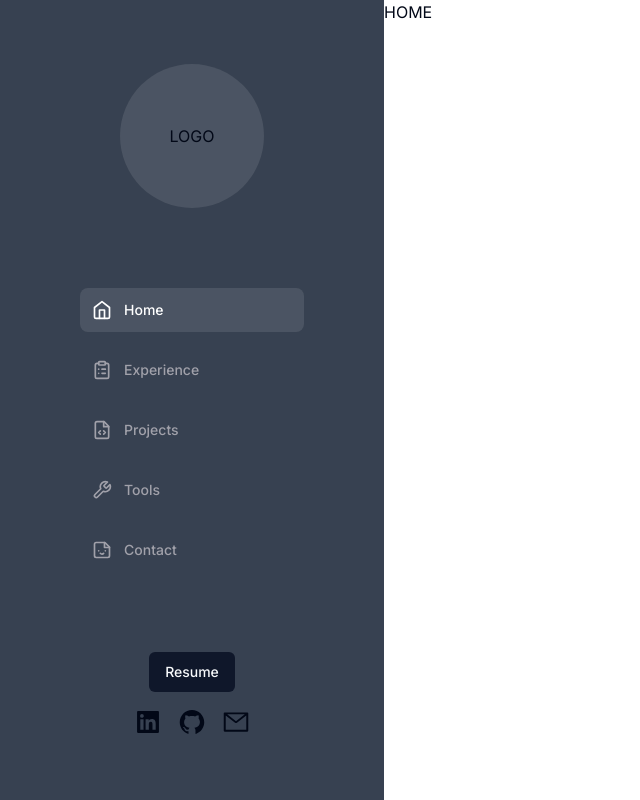
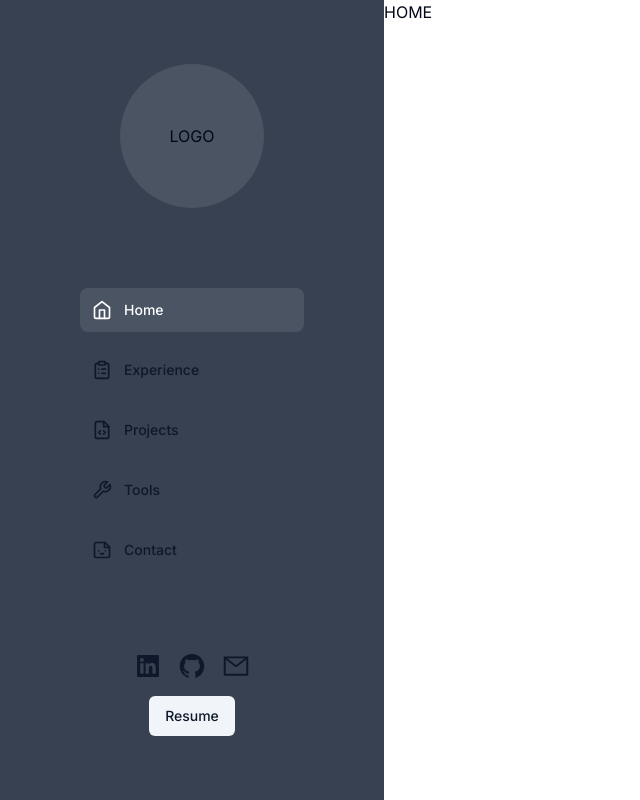
Before and after one commit to penguinboots/portfolio-v3, a Next.js app: page /home in a window 1280 px wide. Shown: the whole page, without its empty margins (0-640 px from the left). Built offline with nearby package versions, Linux system fonts and the light colour scheme.

Commit message:
add links

```diff
--- a/components/Sidebar.tsx
+++ b/components/Sidebar.tsx
@@ -39,17 +39,17 @@ const socials = [
   {
     label: "LinkedIn",
     icon: AiFillLinkedin,
-    href: "",
+    href: "https://www.linkedin.com/in/sabrina-y-wang/",
   },
   {
     label: "Github",
     icon: AiFillGithub,
-    href: "",
+    href: "https://github.com/penguinboots",
   },
   {
     label: "Email",
     icon: AiOutlineMail,
-    href: "",
+    href: "mailto: sabrina.ynw@gmail.com",
   },
 ];
 
@@ -73,7 +73,7 @@ const Sidebar = () => {
               rounded-lg transition`,
               pathname === route.href
                 ? "text-white bg-white/10"
-                : "text-zinc-400"
+                : "text-secondary-foreground"
             )}
           >
             <route.icon className="h-5 w-5 mr-3" />
@@ -82,14 +82,14 @@ const Sidebar = () => {
         ))}
       </div>
       <div className="space-y-4 flex flex-col items-center">
-        <Button>Resume</Button>
         <div className="flex space-x-4">
           {socials.map((social) => (
-            <Link href={social.href} key={social.href}>
-              <social.icon className="h-7 w-7" />
-            </Link>
+            <a href={social.href} key={social.href} target="_blank">
+              <social.icon className="h-7 w-7 text-secondary-foreground" />
+            </a>
           ))}
         </div>
+        <Button variant="secondary">Resume</Button>
       </div>
     </div>
   );
```
